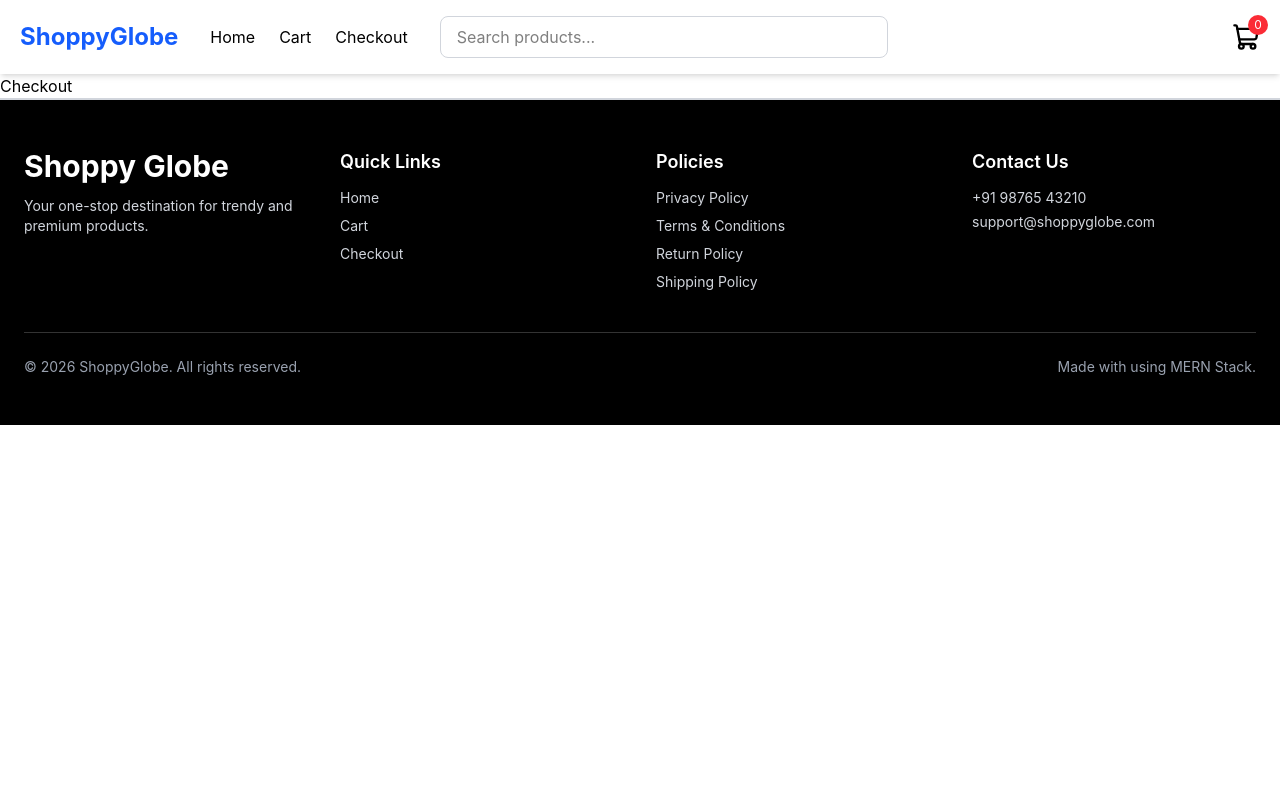
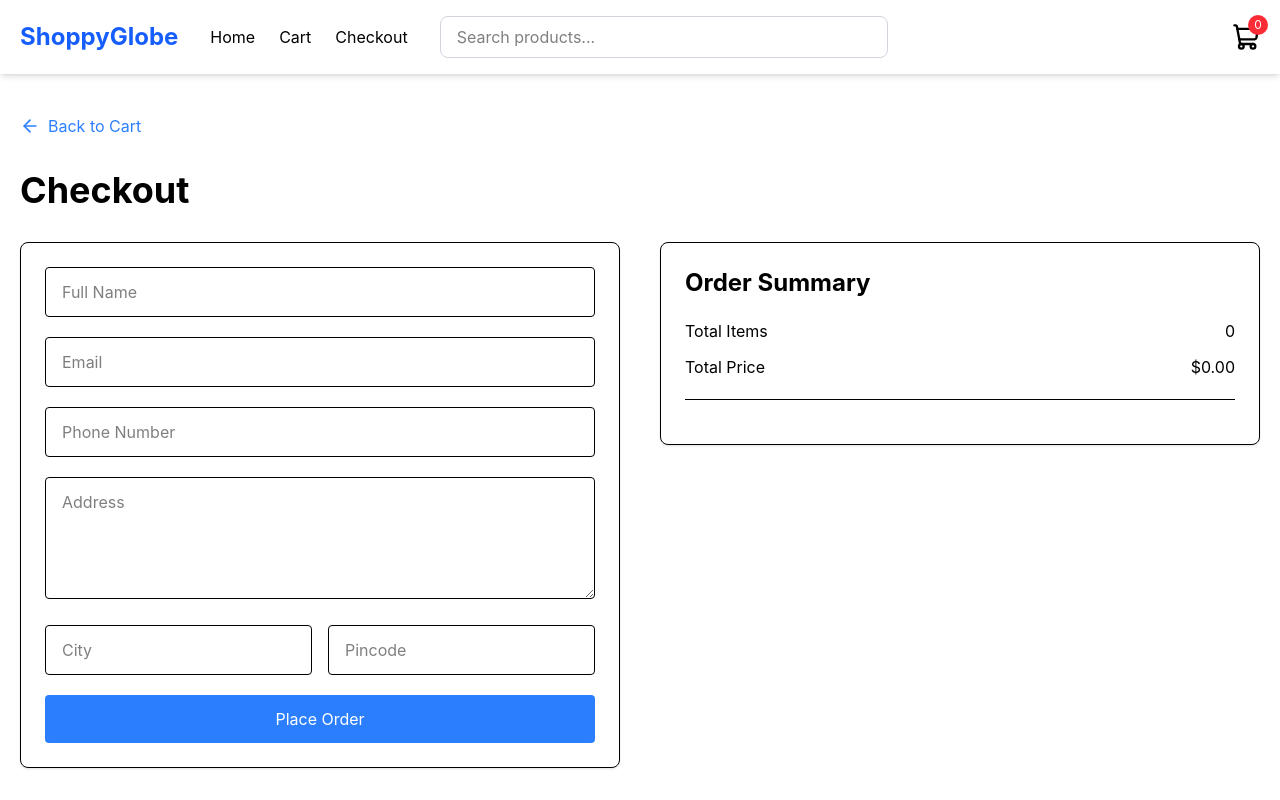
Before and after one commit to mohitsingh540zs-dotcom/shoppy-globe, a React (Vite) app: page /checkout in a window 1280 px wide. Shown: the top 800 px of the page. Built offline with nearby package versions, Linux system fonts and the light colour scheme.

Commit message:
Checkout feature added

```diff
--- a/src/pages/Checkout.jsx
+++ b/src/pages/Checkout.jsx
@@ -1,7 +1,196 @@
+import { useState } from "react";
+import { useDispatch, useSelector } from "react-redux";
+import { useNavigate, Link } from "react-router-dom";
+import { ArrowLeft } from "lucide-react";
+import { clearCart } from "../redux/cartSlice";
+
 const Checkout = () => {
+  const dispatch = useDispatch();
+  const navigate = useNavigate();
+
+  const cart = useSelector((state) => state.cart.cart);
+
+  const [formData, setFormData] = useState({
+    name: "",
+    email: "",
+    phone: "",
+    address: "",
+    city: "",
+    pincode: "",
+  });
+
+  // Total Items
+  const totalItems = cart.reduce((total, item) => {
+    return total + item.quantity;
+  }, 0);
+
+  // Total Price
+  const totalPrice = cart.reduce((total, item) => {
+    return total + item.price * item.quantity;
+  }, 0);
+
+  function handleChange(e) {
+    const { name, value } = e.target;
+
+    setFormData((prev) => ({
+      ...prev,
+      [name]: value,
+    }));
+  }
+
+  function handlePlaceOrder(e) {
+    e.preventDefault();
+
+    if (cart.length === 0) {
+      alert("Your cart is empty!");
+      return;
+    }
+
+    alert("Order Placed Successfully!");
+
+    dispatch(clearCart());
+
+    navigate("/");
+  }
+
   return (
-    <div>Checkout</div>
-  )
-}
+    <div className="max-w-7xl mx-auto px-5 py-10">
 
-export default Checkout
+      <Link
+        to="/cart"
+        className="flex items-center gap-2 text-blue-500 mb-8"
+      >
+        <ArrowLeft size={20} />
+        Back to Cart
+      </Link>
+
+      <h1 className="text-4xl font-bold mb-8">
+        Checkout
+      </h1>
+
+      <div className="grid grid-cols-1 lg:grid-cols-2 gap-10">
+
+        {/* Left Side */}
+
+        <form
+          onSubmit={handlePlaceOrder}
+          className="border rounded-lg shadow p-6 space-y-5"
+        >
+
+          <input
+            type="text"
+            name="name"
+            placeholder="Full Name"
+            value={formData.name}
+            onChange={handleChange}
+            required
+            className="w-full border rounded px-4 py-3"
+          />
+
+          <input
+            type="email"
+            name="email"
+            placeholder="Email"
+            value={formData.email}
+            onChange={handleChange}
+            required
+            className="w-full border rounded px-4 py-3"
+          />
+
+          <input
+            type="tel"
+            name="phone"
+            placeholder="Phone Number"
+            value={formData.phone}
+            onChange={handleChange}
+            required
+            className="w-full border rounded px-4 py-3"
+          />
+
+          <textarea
+            name="address"
+            placeholder="Address"
+            value={formData.address}
+            onChange={handleChange}
+            required
+            rows={4}
+            className="w-full border rounded px-4 py-3"
+          />
+
+          <div className="grid grid-cols-2 gap-4">
+
+            <input
+              type="text"
+              name="city"
+              placeholder="City"
+              value={formData.city}
+              onChange={handleChange}
+              required
+              className="border rounded px-4 py-3"
+            />
+
+            <input
+              type="text"
+              name="pincode"
+              placeholder="Pincode"
+              value={formData.pincode}
+              onChange={handleChange}
+              required
+              className="border rounded px-4 py-3"
+            />
+
+          </div>
+
+          <button
+            type="submit"
+            className="w-full bg-blue-500 text-white py-3 rounded hover:bg-blue-600 cursor-pointer"
+          >
+            Place Order
+          </button>
+
+        </form>
+
+        {/* Right Side */}
+
+        <div className="border rounded-lg shadow p-6 h-fit">
+
+          <h2 className="text-2xl font-bold mb-5">
+            Order Summary
+          </h2>
+
+          <div className="flex justify-between mb-3">
+            <span>Total Items</span>
+            <span>{totalItems}</span>
+          </div>
+
+          <div className="flex justify-between mb-3">
+            <span>Total Price</span>
+            <span>${totalPrice.toFixed(2)}</span>
+          </div>
+
+          <hr className="my-5" />
+
+          {cart.map((item) => (
+            <div
+              key={item.id}
+              className="flex justify-between mb-3"
+            >
+              <span>
+                {item.title} × {item.quantity}
+              </span>
+
+              <span>
+                ${(item.price * item.quantity).toFixed(2)}
+              </span>
+            </div>
+          ))}
+
+        </div>
+
+      </div>
+
+    </div>
+  );
+};
+
+export default Checkout;
--- a/src/routes/router.jsx
+++ b/src/routes/router.jsx
@@ -27,7 +27,7 @@ const router = createBrowserRouter([
             {
                 path: "checkout",
                 element: <Checkout />,
-            },
+            }
         ],
     },
 ]);
```
Also changed, not shown: public/image.png (added).
